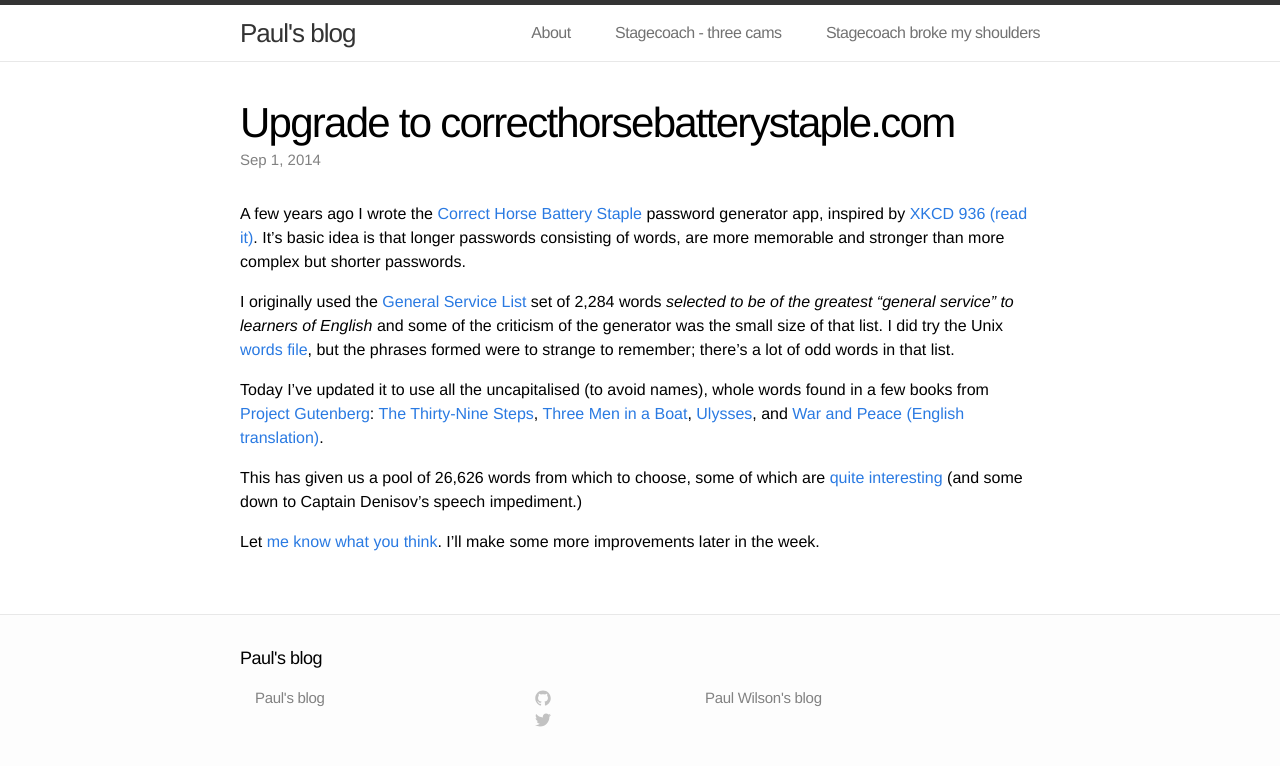
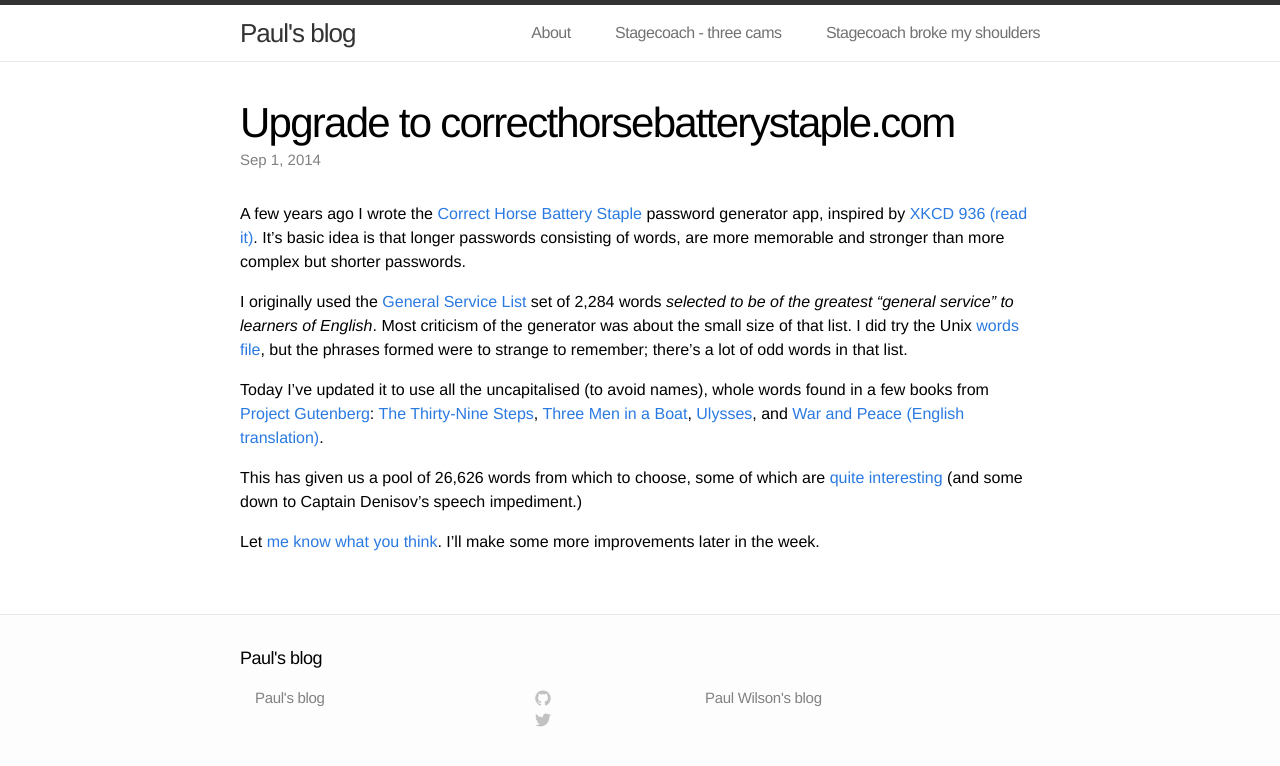
Before and after one commit to paulanthonywilson/2014blog, a Jekyll site: the page built from _posts/2014-09-01-upgrade-to-correcthorsebatterystaplecom.md, in a window 1280 px wide. Shown: the top 766 px of the page. Built offline with Jekyll 4.4.1, drawn with Linux system fonts in a browser that asks for light colours.

Commit message:
rewording

```diff
--- a/_posts/2014-09-01-upgrade-to-correcthorsebatterystaplecom.md
+++ b/_posts/2014-09-01-upgrade-to-correcthorsebatterystaplecom.md
@@ -5,7 +5,7 @@ title: Upgrade to correcthorsebatterystaple.com
 
 A few years ago I wrote the [Correct Horse Battery Staple](http://correcthorsebatterystaple.com/) password generator app, inspired by [XKCD 936 (read it)](http://xkcd.com/936/). It's basic idea is that longer passwords consisting of words, are more memorable and stronger than more complex but shorter passwords.
 
-I originally used the [General Service List](http://jbauman.com/aboutgsl.html) set of 2,284 words <em>selected to be of the greatest "general service" to learners of English</em> and some of the criticism of the generator was the small size of that list. I did try the Unix [words file](http://en.wikipedia.org/wiki/Words_(Unix)), but the phrases formed were to strange to remember; there's a lot of odd words in that list.
+I originally used the [General Service List](http://jbauman.com/aboutgsl.html) set of 2,284 words <em>selected to be of the greatest "general service" to learners of English</em>. Most criticism of the generator was about the small size of that list. I did try the Unix [words file](http://en.wikipedia.org/wiki/Words_(Unix)), but the phrases formed were to strange to remember; there's a lot of odd words in that list.
 
 Today I've updated it to use all the uncapitalised (to avoid names), whole words found in a few books from [Project Gutenberg](http://www.gutenberg.org): [The Thirty-Nine Steps](http://www.gutenberg.org/ebooks/558), [Three Men in a Boat](http://www.gutenberg.org/ebooks/308), [Ulysses](http://www.gutenberg.org/ebooks/4300), and [War and Peace (English translation)](http://www.gutenberg.org/ebooks/2600).
 
```
